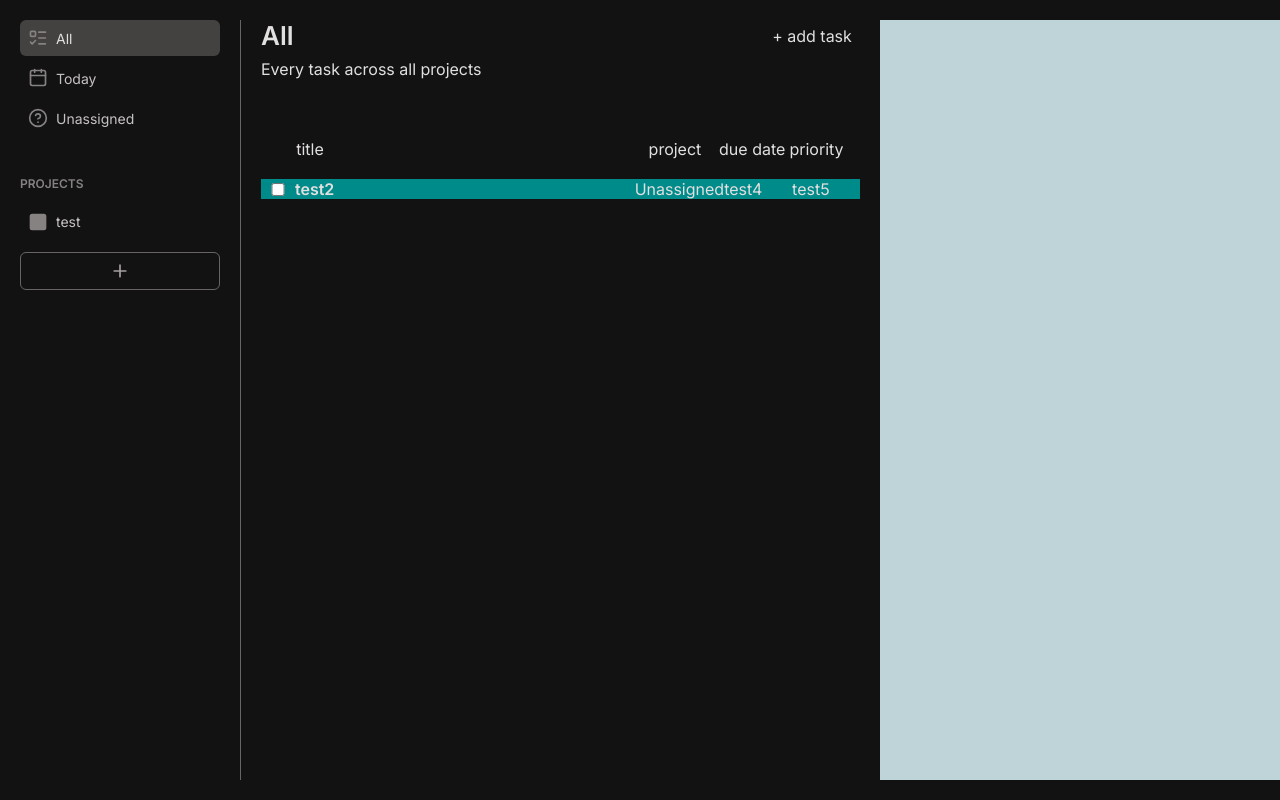
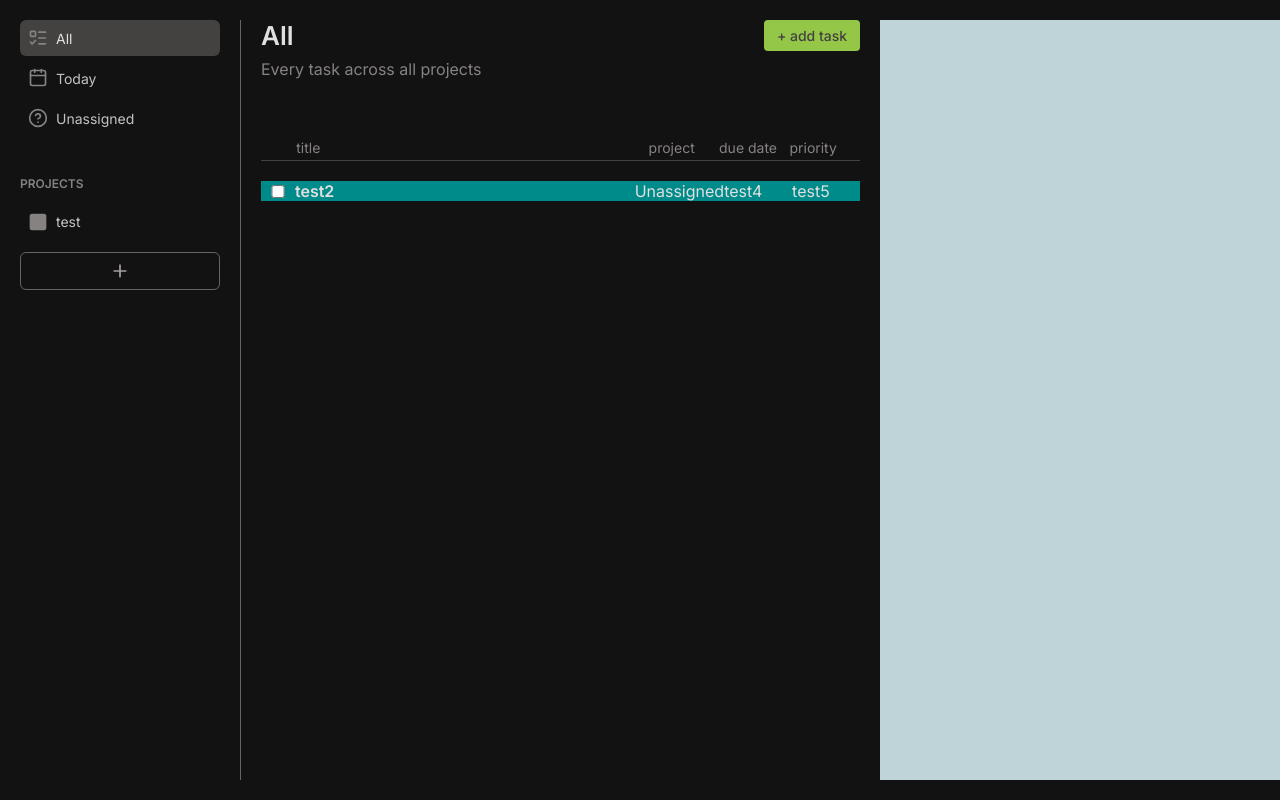
Before and after one commit to ttnluong/odin-todo-list, a website built with webpack: page src/template.html in a window 1280 px wide. Built offline with nearby package versions, Linux system fonts and the light colour scheme.

Commit message:
Add main header styling

```diff
--- a/src/styles.css
+++ b/src/styles.css
@@ -247,6 +247,10 @@ main header {
     font-size: 26px;
 }
 
+.header-top p {
+    color: var(--c-grey-400);
+}
+
 .header-top button {
     grid-column: 2;
     grid-row: 1;
@@ -256,7 +260,10 @@ main header {
 .header-content {
     display: grid;
     grid-template-columns: 0.1fr 1fr 0.2fr 0.2fr 0.2fr;
-    border-bottom: 1px solid var(--c-grey-faint);
+    padding-bottom: 4px;
+    border-bottom: 1px solid var(--c-grey-600);
+    font-size: 0.875rem;
+    color: var(--c-grey-400);
 }
 
 .card-task {
@@ -373,6 +380,9 @@ input:focus, textarea:focus, select:focus {
     margin-top: 28px;
 }
 
+/* ACTION BUTTONS
+====================================================== */
+
 .btn {
     padding: 6px 12px;
     border-radius: 4px;
@@ -394,6 +404,10 @@ input:focus, textarea:focus, select:focus {
     background-color: color-mix(in hsl shorter hue, var(--c-grey-100), black 8%);;
 }
 
+.btn-primary.color {
+    background-color: #94C748;
+}
+
 .btn-neutral {
     border: 1px solid var(--c-grey-400);
     color: var(--c-grey-400);
--- a/src/template.html
+++ b/src/template.html
@@ -31,7 +31,7 @@
                 <div class="header-top">
                     <h1 id="header-title"></h1>
                     <p id="header-description"></p>
-                    <button id="add-task-btn" command="show-modal" commandfor="task-modal">+ add task</button>
+                    <button class="btn btn-primary color"id="add-task-btn" command="show-modal" commandfor="task-modal">+ add task</button>
                 </div>
                 <div class="header-content">
                     <span></span>
```
